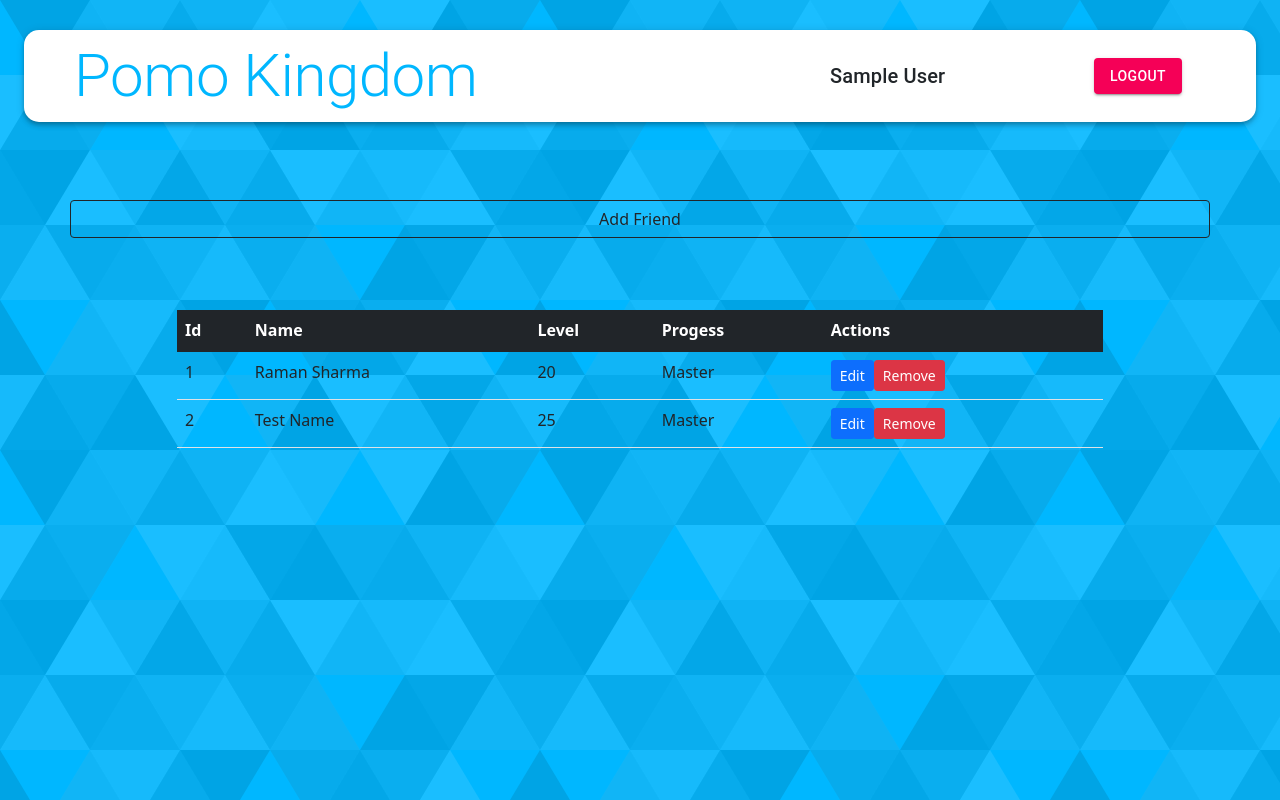
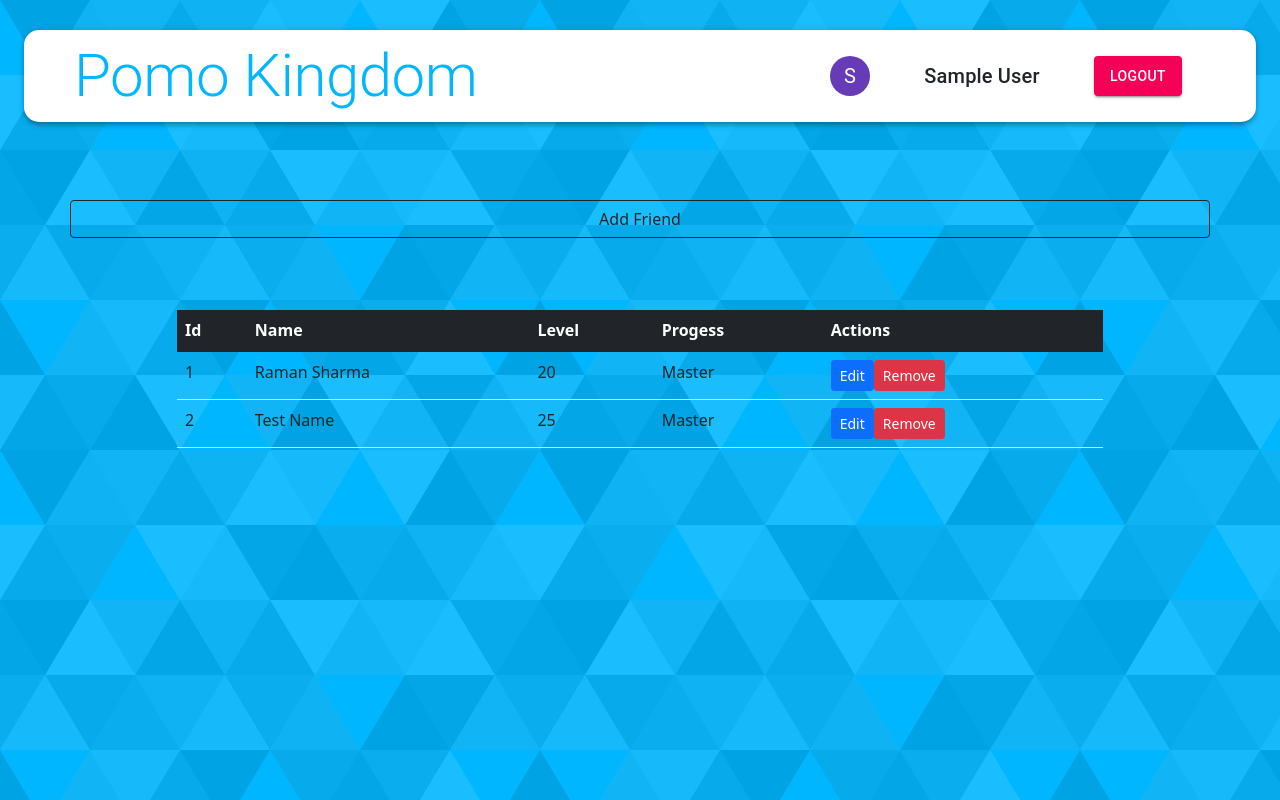
Before and after one commit to FS-CSCI150-F21/FS-CSCI150-F21-Team6, a React (Create React App) app in the folder client/: page /posts in a window 1280 px wide. Built offline with nearby package versions, Linux system fonts and the light colour scheme; sample sign-in values are in the browser's storage.

Commit message:
Added back avatar element

```diff
--- a/client/src/components/Navbar/Navbar.js
+++ b/client/src/components/Navbar/Navbar.js
@@ -44,7 +44,7 @@ const Navbar = () => {
       <Toolbar className={classes.toolbar}>
         {user?.result ? (
           <div className={classes.profile}>
-
+            <Avatar className={classes.purple} alt={user?.result.name} src={user?.result.imageUrl}>{user?.result.name.charAt(0)}</Avatar>
             <Typography className={classes.userName} variant="h6">{user?.result.name}</Typography>
             <Button variant="contained" className={classes.logout} color="secondary" onClick={logout}>Logout</Button>
           </div>
```
